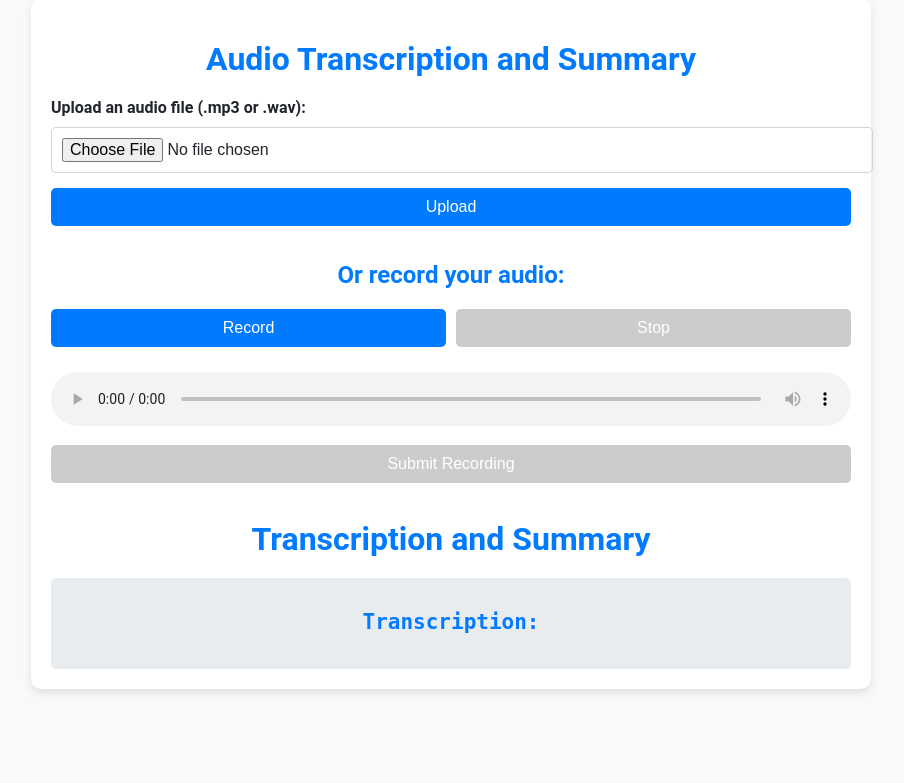
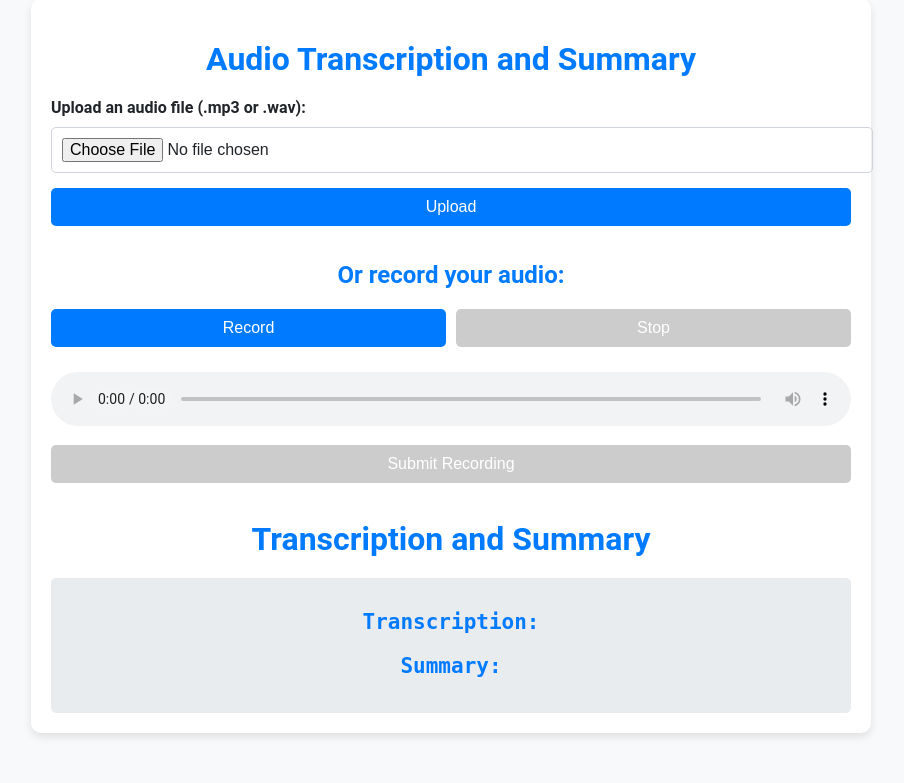
Before and after one commit to danielmnns/Programmentwurf-Anwendungen_von_Sprachmodellen, a Flask app: page / in a window 1280 px wide. Shown: the part 51-834 px from the top of the page, without its empty margins (189-1093 px from the left). Before the commit the page ends 744 px from the top, so only its background shows below. Run offline with Flask 3, Linux system fonts and the light colour scheme.

Commit message:
Refactor index.html structure and clean up unused script code

```diff
--- a/Code/templates/index.html
+++ b/Code/templates/index.html
@@ -4,9 +4,9 @@
 <head>
     <meta charset="UTF-8">
     <meta name="viewport" content="width=device-width, initial-scale=1.0">
-    <title>Audio Transcription and Summary</title>
-    <link rel="stylesheet" href="{{ url_for('static', filename='styles.css') }}">
-    <!-- Zur Entwicklung <link rel="stylesheet" href="/code/static/styles.css"> -->
+  <title>Audio Transcription and Summary</title>
+  <link rel="stylesheet" href="{{ url_for('static', filename='styles.css') }}">
+  <!-- Zur Entwicklung <link rel="stylesheet" href="/code/static/styles.css"> -->
 </head>
 
 <body>
@@ -38,34 +38,16 @@
         <section class="result-section">
             <div class="transcription-section">
                 <h2>Transcription:</h2>
-                <div id="transcription" class="result-box"></div>
+                <div id="transcription" class="result-box">
+                </div>
+            </div>
+
+            <div class="summary-section">
+                <h2>Summary:</h2>
+                <div id="summary" class="result-box">
+                </div>
             </div>
         </section>
-
-        <script>
-            document.getElementById('upload-form').addEventListener('submit', handleFormSubmit);
-            document.getElementById('record-form').addEventListener('submit', handleFormSubmit);
-
-            function showLoading() {
-                document.getElementById('loading').style.display = 'block';
-                let width = 0;
-                const interval = setInterval(() => {
-                    if (width >= 100) {
-                        clearInterval(interval);
-                    } else {
-                        width++;
-                        document.getElementById('loading-bar').style.width = width + '%';
-                    }
-                }, 100);
-            }
-
-            function hideLoading() {
-                document.getElementById('loading').style.display = 'none';
-                document.getElementById('loading-bar').style.width = '0';
-            }
-        </script>
-
-
     </div>
 </body>
 
```
